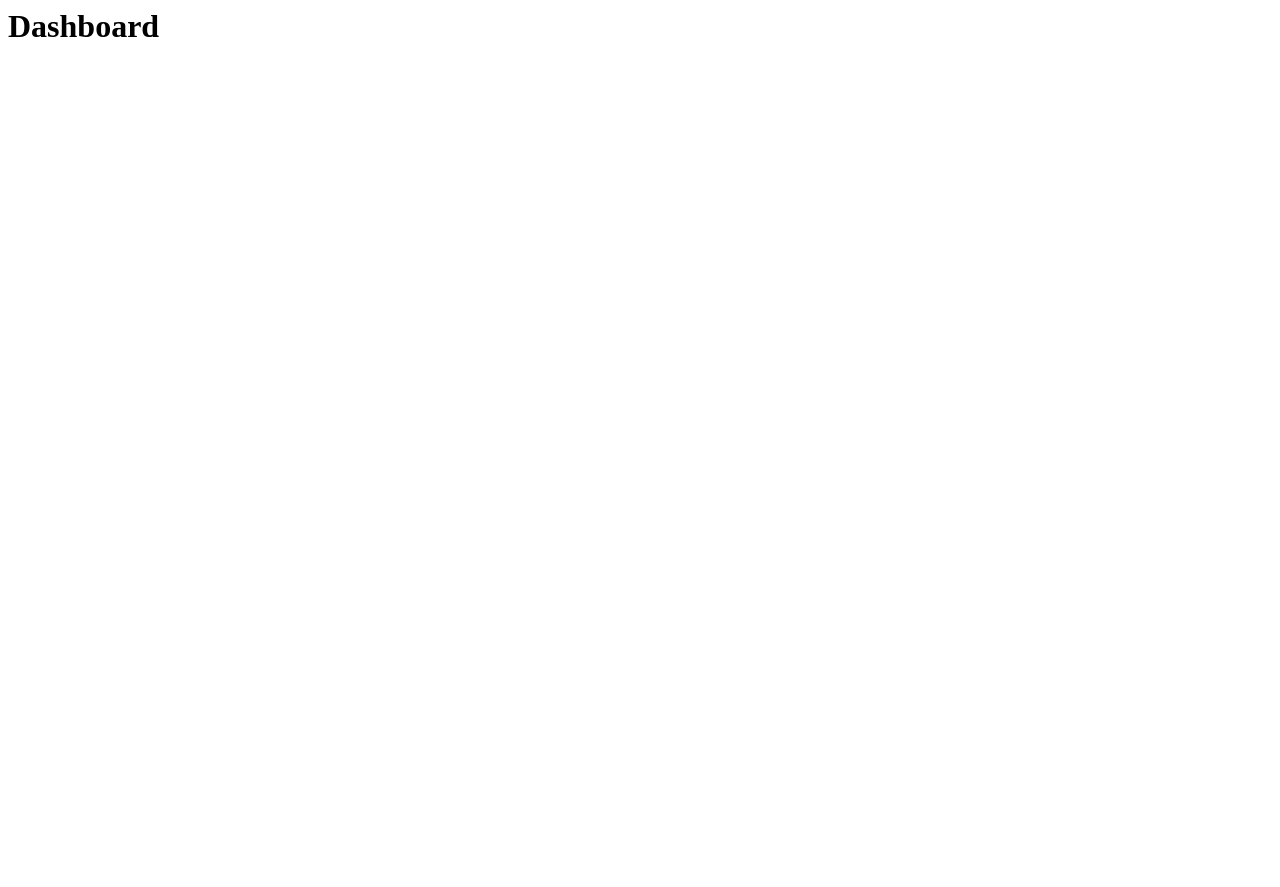
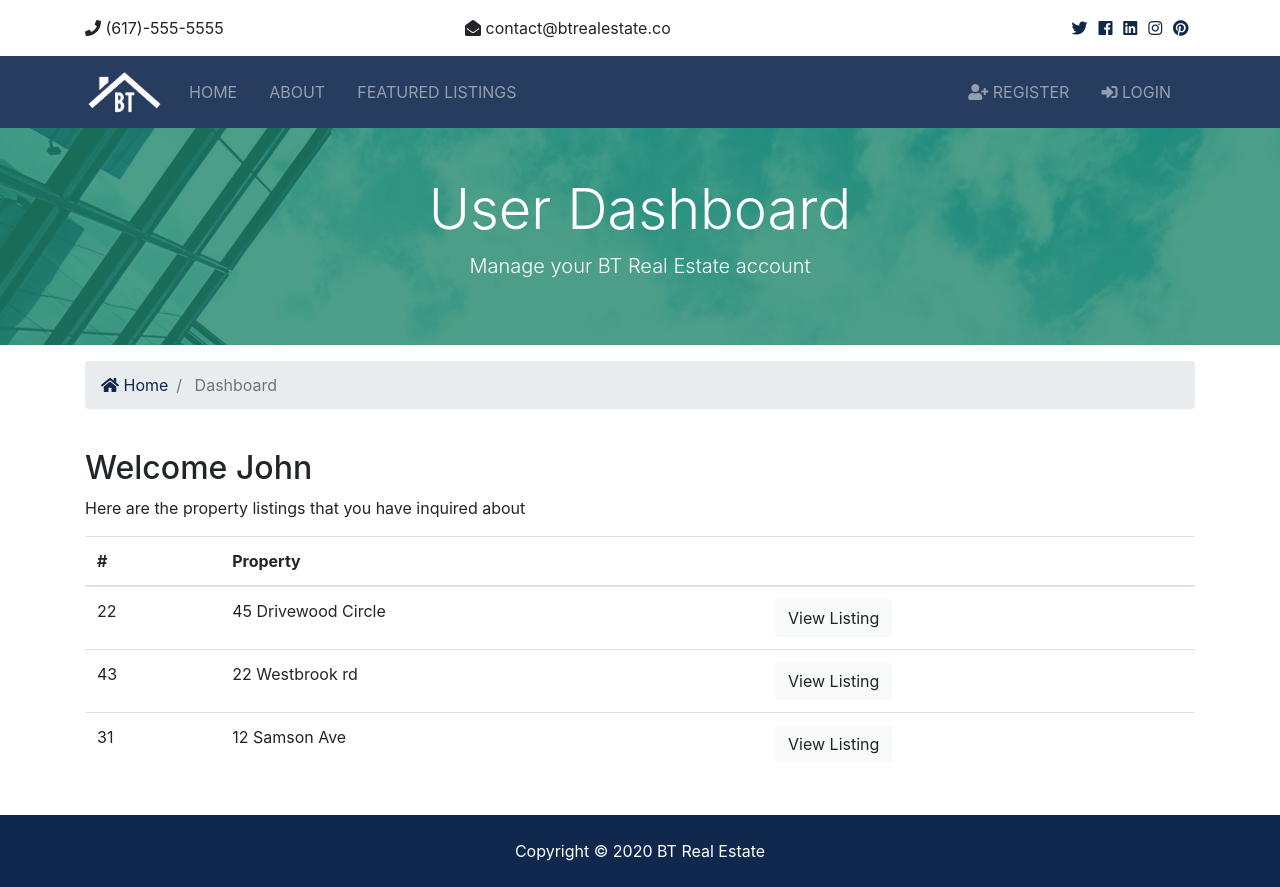
Before and after one commit to Dutt23/Django, a Django app: page /accounts/dashboard in a window 1280 px wide. Before the commit the page is almost empty. Before the commit the page ends 37 px from the top, so only its background shows below. Run offline with Django 3.2, Linux system fonts and the light colour scheme; some libraries are stand-ins or nearby versions.

Commit message:
add logout function

```diff
--- a/accounts/views.py
+++ b/accounts/views.py
@@ -41,15 +41,28 @@ def register(request):
 
 
 def login(request):
-    if request.method == 'POST':
-        # Login user
-        return
-    else:
-        return render(request, 'accounts/login.html')
+	if request.method == 'POST':
+			# Login user
+			username = request.POST['username']
+			password = request.POST['password']
+			user = auth.authenticate(username=username, password=password)
+
+			if user is not None:
+				messages.success(request, 'You are now logged in')
+				auth.login(request, user)
+				return redirect('dashboard')
+			else :
+				messages.error(request, 'Invalid credentials')
+			return redirect('login')
+	else:
+			return render(request, 'accounts/login.html')
 
 
 def logout(request):
-    return redirect('index')
+	if request.method == 'POST':
+		auth.logout(request)
+		messages.success(request, "You have been logged out ")
+		return redirect('index')
 
 
 def dashboard(request):
--- a/templates/accounts/dashboard.html
+++ b/templates/accounts/dashboard.html
@@ -1 +1,70 @@
-<h1>Dashboard</h1>
+{% extends 'base.html' %}
+{% block content %}
+<section id="showcase-inner" class="py-5 text-white">
+	<div class="container">
+		<div class="row text-center">
+			<div class="col-md-12">
+				<h1 class="display-4">User Dashboard</h1>
+				<p class="lead">Manage your BT Real Estate account</p>
+			</div>
+		</div>
+	</div>
+</section>
+{% include 'partials/_alerts.html'%}
+<!-- Breadcrumb -->
+<section id="bc" class="mt-3">
+	<div class="container">
+		<nav aria-label="breadcrumb">
+			<ol class="breadcrumb">
+				<li class="breadcrumb-item">
+					<a href="{% url 'index' %}">
+						<i class="fas fa-home"></i> Home</a>
+				</li>
+				<li class="breadcrumb-item active"> Dashboard</li>
+			</ol>
+		</nav>
+	</div>
+</section>
+<section id="dashboard" class="py-4">
+	<div class="container">
+		<div class="row">
+			<div class="col-md-12">
+				<h2>Welcome John</h2>
+				<p>Here are the property listings that you have inquired about</p>
+				<table class="table">
+					<thead>
+						<tr>
+							<th scope="col">#</th>
+							<th scope="col">Property</th>
+							<th></th>
+						</tr>
+					</thead>
+					<tbody>
+						<tr>
+							<td>22</td>
+							<td>45 Drivewood Circle</td>
+							<td>
+								<a class="btn btn-light" href="#">View Listing</a>
+							</td>
+						</tr>
+						<tr>
+							<td>43</td>
+							<td>22 Westbrook rd</td>
+							<td>
+								<a class="btn btn-light" href="#">View Listing</a>
+							</td>
+						</tr>
+						<tr>
+							<td>31</td>
+							<td>12 Samson Ave</td>
+							<td>
+								<a class="btn btn-light" href="#">View Listing</a>
+							</td>
+						</tr>
+					</tbody>
+				</table>
+			</div>
+		</div>
+	</div>
+</section>
+{% endblock %}
--- a/templates/partials/_navbar.html
+++ b/templates/partials/_navbar.html
@@ -9,12 +9,10 @@
 		</button>
 		<div class="collapse navbar-collapse" id="navbarNavAltMarkup">
 			<ul class="navbar-nav">
-                <li {% if '/' == request.path %} class="nav-item active mr-3" {% else %} class="nav-item mr-3"
-                    {% endif %}>
+				<li {% if '/' == request.path %} class="nav-item active mr-3" {% else %} class="nav-item mr-3" {% endif %}>
 					<a class="nav-link" href="{% url 'index' %}">Home</a>
 				</li>
-                <li {% if 'about' in request.path %} class="nav-item active mr-3" {% else %} class="nav-item mr-3"
-                    {% endif %}>
+				<li {% if 'about' in request.path %} class="nav-item active mr-3" {% else %} class="nav-item mr-3" {% endif %}>
 					<a class="nav-link" href="{% url 'about' %}">About</a>
 				</li>
 				<li {% if 'listings' in request.path %} class="nav-item active mr-3" {% else %} class="nav-item mr-3"
@@ -24,7 +22,24 @@
 			</ul>
 
 			<ul class="navbar-nav ml-auto">
-                <li {% if 'register' in request.path %} class="nav-item active mr-3" {% else %} class="nav-item mr-3" {% endif %}>
+				{% if user.is_authenticated %}
+
+				<li {% if 'dashboard' in request.path %} class="nav-item active mr-3" {% else %} class="nav-item mr-3"
+					{% endif %}>
+					<a class="nav-link" href="{% url 'dashboard' %}"> Welcome {{ user.username }} Dashboard</a>
+				</li>
+				<li class="nav-item mr-3">
+					<a class="nav-link" href="javascript:{document.getElementById('logout').submit()}">
+						<i class="fas fa-sign-out-alt"></i> Logout</a>
+						<form id="logout" action="{% url 'logout' %}" method="POST">
+								{% csrf_token %}
+							<input type="hidden">
+						</form>
+				</li>
+				{% else %}
+
+				<li {% if 'register' in request.path %} class="nav-item active mr-3" {% else %} class="nav-item mr-3"
+					{% endif %}>
 					<a class="nav-link" href="{% url 'register' %}">
 						<i class="fas fa-user-plus"></i> Register</a>
 				</li>
@@ -34,6 +49,7 @@
 
 						Login</a>
 				</li>
+				{% endif %}
 			</ul>
 		</div>
 	</div>
```
Lines whose indentation alone changed are shown as unchanged.
